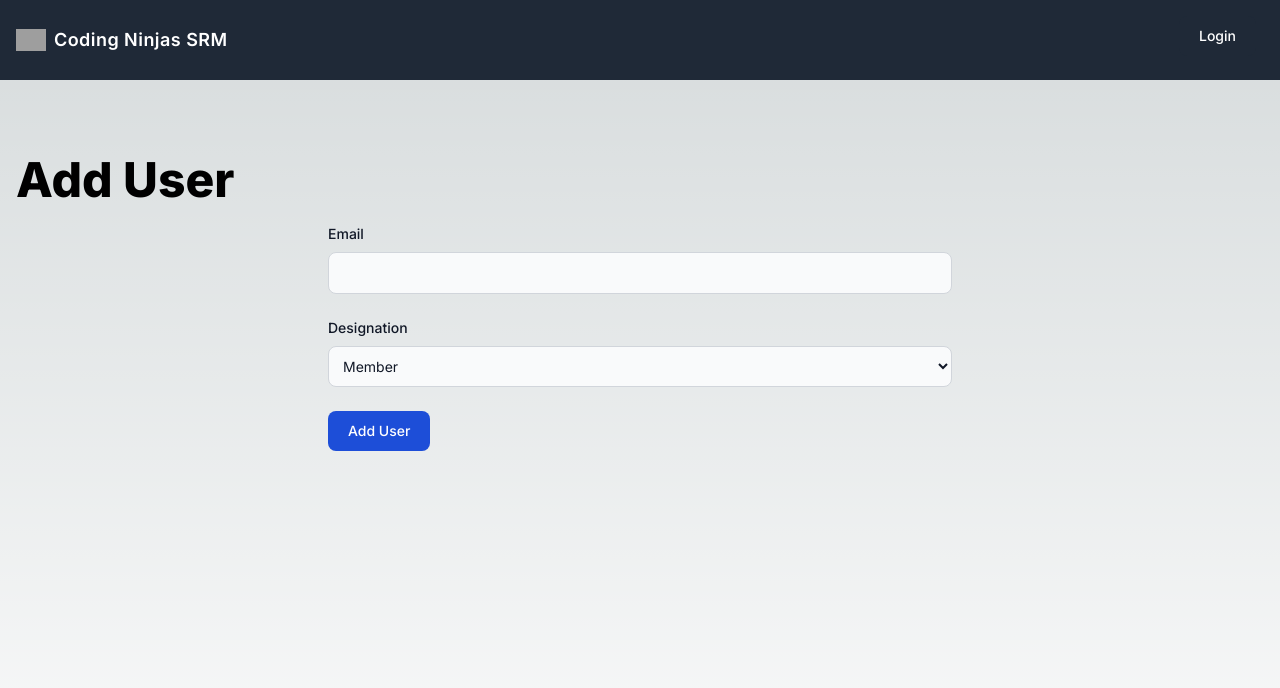
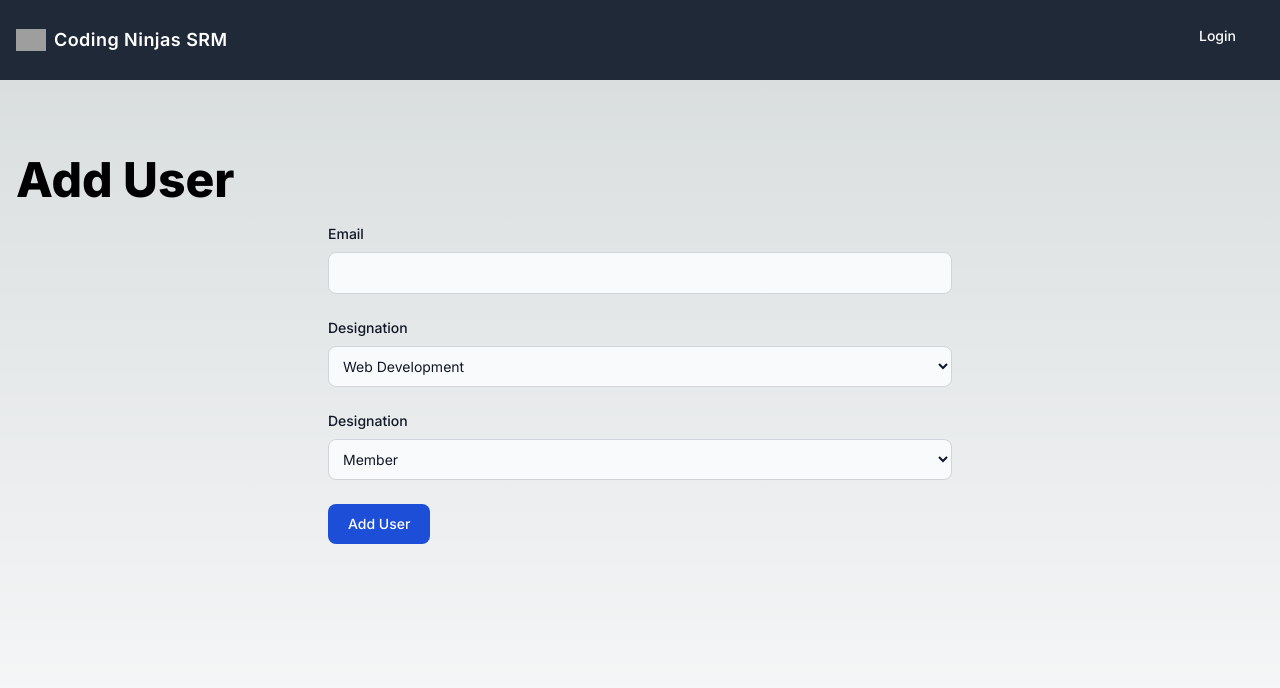
Before and after one commit to Coding-Ninjas-Club-SRM/tech-stack-tracker, a Next.js app: page /addUser in a window 1280 px wide. Shown: the top 688 px of the page. Built offline with nearby package versions, Linux system fonts and the light colour scheme; no server answers; grey boxes are pictures that could not be loaded.

Commit message:
Add domains

```diff
--- a/app/addUser/page.jsx
+++ b/app/addUser/page.jsx
@@ -9,7 +9,7 @@ const AddUser = () => {
   const router = useRouter();
 
   const onSubmit = async (data) => {
-    const { email, designation } = data;
+    const { email, designation, domain } = data;
 
     try {
       const fetchOptions = {
@@ -17,6 +17,7 @@ const AddUser = () => {
         body: JSON.stringify({
           email,
           designation,
+          domain,
         }),
       };
       const response = await fetch("/api/addUser", fetchOptions);
@@ -59,6 +60,27 @@ const AddUser = () => {
             />
           </div>
 
+          <div className="mb-6">
+            <label
+              for="domain"
+              className="block mb-2 text-sm font-medium text-gray-900 dark:text-white"
+            >
+              Designation
+            </label>
+            <select
+              id="domain"
+              className="input-default"
+              {...register("domain")}
+            >
+              <option value="web">Web Development</option>
+              <option value="app">App Development</option>
+              <option value="aiml">AI-ML</option>
+              <option value="cp" disabled>
+                Competitive Programming
+              </option>
+            </select>
+          </div>
+
           <div class="mb-6">
             <label
               for="designation"
@@ -71,10 +93,10 @@ const AddUser = () => {
               class="bg-gray-50 border border-gray-300 text-gray-900 text-sm rounded-lg focus:ring-blue-500 focus:border-blue-500 block w-full p-2.5 dark:bg-gray-700 dark:border-gray-600 dark:placeholder-gray-400 dark:text-white dark:focus:ring-blue-500 dark:focus:border-blue-500"
               {...register("designation")}
             >
-              <option>Member</option>
-              <option>Associate</option>
-              <option>Head</option>
-              <option>Board</option>
+              <option value="member">Member</option>
+              <option value="associate">Associate</option>
+              <option value="head">Head</option>
+              <option value="board">Board</option>
             </select>
           </div>
 
--- a/app/api/addUser/route.js
+++ b/app/api/addUser/route.js
@@ -4,11 +4,11 @@ import nodemailer from "nodemailer";
 import { v4 as uuid } from "uuid";
 
 export const POST = async (request) => {
-  const { email, designation } = await request.json();
+  const { email, designation, domain } = await request.json();
   try {
     await connectToDB();
 
-    if (!email || !designation)
+    if (!email || !designation || !domain)
       return new Response(JSON.stringify({ message: "Missing fields" }), {
         status: 400,
       });
@@ -50,7 +50,8 @@ export const POST = async (request) => {
 
     const newUser = new NewUser({
       email,
-      designation: designation.toLowerCase(),
+      designation,
+      domain,
       token,
     });
 
--- a/app/api/auth/[...nextauth]/route.js
+++ b/app/api/auth/[...nextauth]/route.js
@@ -28,7 +28,6 @@ const authOptions = {
         if (!email || !password) return null;
 
         const user = await User.findOne({ email });
-        console.log(password, bcrypt.compareSync(password, user.password));
 
         if (!bcrypt.compareSync(password, user.password)) return null;
 
--- a/app/api/register/route.js
+++ b/app/api/register/route.js
@@ -10,6 +10,7 @@ export const POST = async (request) => {
     password,
     year,
     department,
+    domain,
     techStack,
     designation,
   } = await request.json();
@@ -22,6 +23,7 @@ export const POST = async (request) => {
       password,
       year,
       department,
+      domain,
       techStack,
       designation,
     );
@@ -32,6 +34,7 @@ export const POST = async (request) => {
       !password ||
       !year ||
       !department ||
+      !domain ||
       !techStack ||
       !designation
     )
@@ -49,6 +52,7 @@ export const POST = async (request) => {
       password: hashedPassword,
       year,
       department,
+      domain,
       techStack,
       designation,
     });
--- a/app/register/[token]/page.jsx
+++ b/app/register/[token]/page.jsx
@@ -9,6 +9,7 @@ const Register = ({ params }) => {
   const [fetching, setFetching] = useState(true);
   const [email, setEmail] = useState(null);
   const [designation, setDesignation] = useState(null);
+  const [domain, setDomain] = useState(null);
 
   console.log(params);
   const token = params.token;
@@ -30,6 +31,7 @@ const Register = ({ params }) => {
       setFetching(false);
       setEmail(data.email);
       setDesignation(data.designation);
+      setDomain(data.domain);
     };
 
     verify();
@@ -47,6 +49,7 @@ const Register = ({ params }) => {
         password,
         year,
         department,
+        domain,
         techStack,
         designation,
       }),
@@ -201,6 +204,32 @@ const Register = ({ params }) => {
 
               <div className="mb-6">
                 <label
+                  for="domain"
+                  className="block mb-2 text-sm font-medium text-gray-900 dark:text-white"
+                >
+                  Designation
+                </label>
+                <select
+                  id="domain"
+                  className="input-default"
+                  disabled
+                  {...register("domain")}
+                >
+                  <option selected hidden>
+                    {domain === "web" && "Web Development"}
+                    {domain === "app" && "App Development"}
+                    {domain === "aiml" && "AI-ML"}
+                    {domain === "cp" && "Competitive Programming"}
+                  </option>
+                  <option>Member</option>
+                  <option>Associate</option>
+                  <option>Head</option>
+                  <option>Board</option>
+                </select>
+              </div>
+
+              <div className="mb-6">
+                <label
                   for="techstack"
                   className="block mb-2 text-sm font-medium text-gray-900 dark:text-white"
                 >
--- a/models/NewUser.model.js
+++ b/models/NewUser.model.js
@@ -11,6 +11,11 @@ const NewUserSchema = new Schema({
     enum: ["member", "associate", "head", "board"],
     required: true,
   },
+  domain: {
+    type: String,
+    enum: ["web", "app", "aiml", "cp"],
+    required: true,
+  },
   token: {
     type: String,
     required: true,
--- a/models/User.model.js
+++ b/models/User.model.js
@@ -12,20 +12,24 @@ const UserSchema = new Schema({
   },
   password: {
     type: String,
-    default: null,
     required: true,
   },
   year: {
     type: Number,
-    required: false,
+    required: true,
   },
   department: {
     type: String,
-    required: false,
+    required: true,
+  },
+  domain: {
+    type: String,
+    enum: ["web", "app", "aiml", "cp"],
+    required: true,
   },
   techStack: {
     type: String,
-    required: false,
+    required: true,
   },
   designation: {
     type: String,
```
